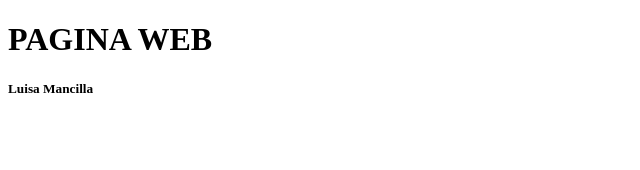
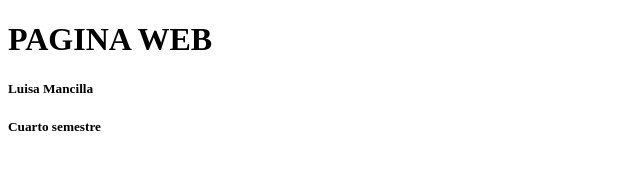
Before and after one commit to LuFer1228/TALLER_JUEVES_GIT, a plain HTML site: page JUESVES.html in a window 1280 px wide. Shown: the full height of the page, 0-640 px from the left. Drawn offline with Linux system fonts and the light colour scheme.

Commit message:
fourth commit

```diff
--- a/JUESVES.html
+++ b/JUESVES.html
@@ -8,5 +8,6 @@
 <body>
     <h1>PAGINA WEB</h1>
     <h5>Luisa Mancilla</h5>
+    <h5>Cuarto semestre</h5>
 </body>
 </html>
```
